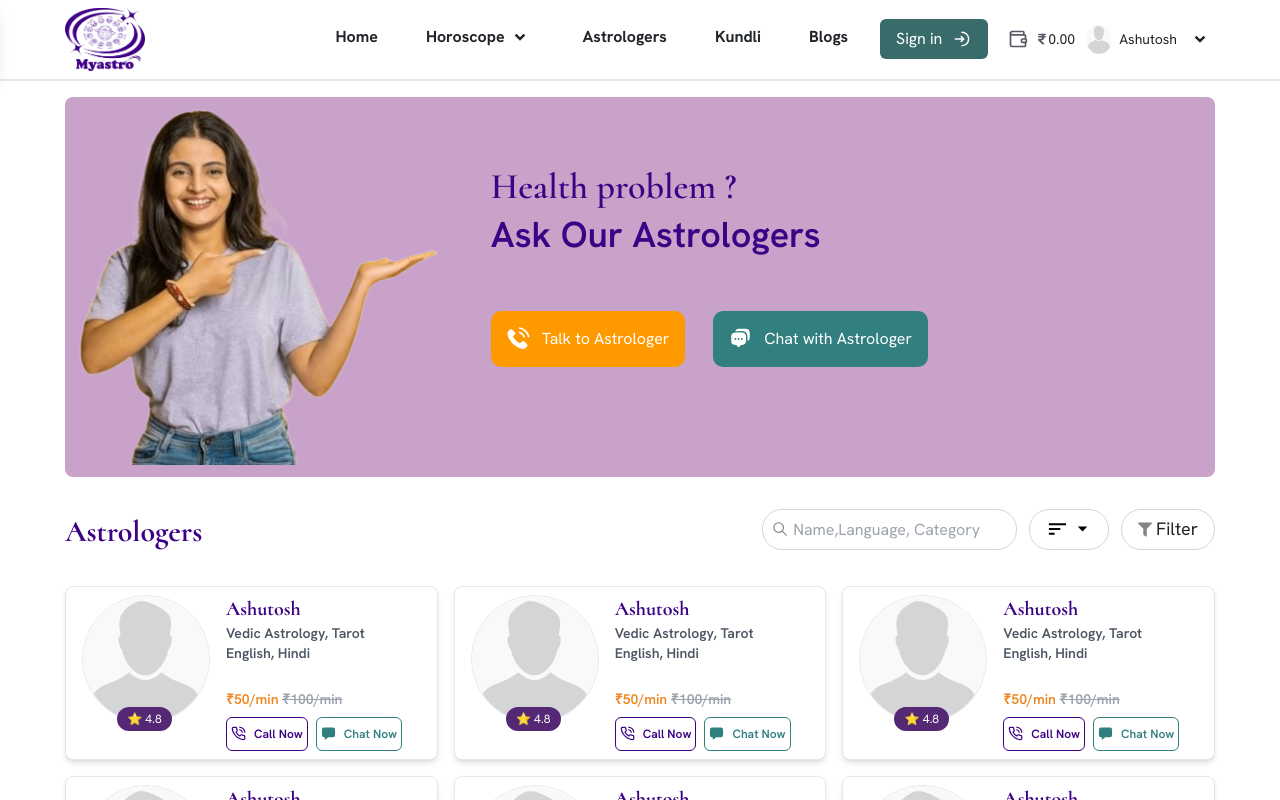
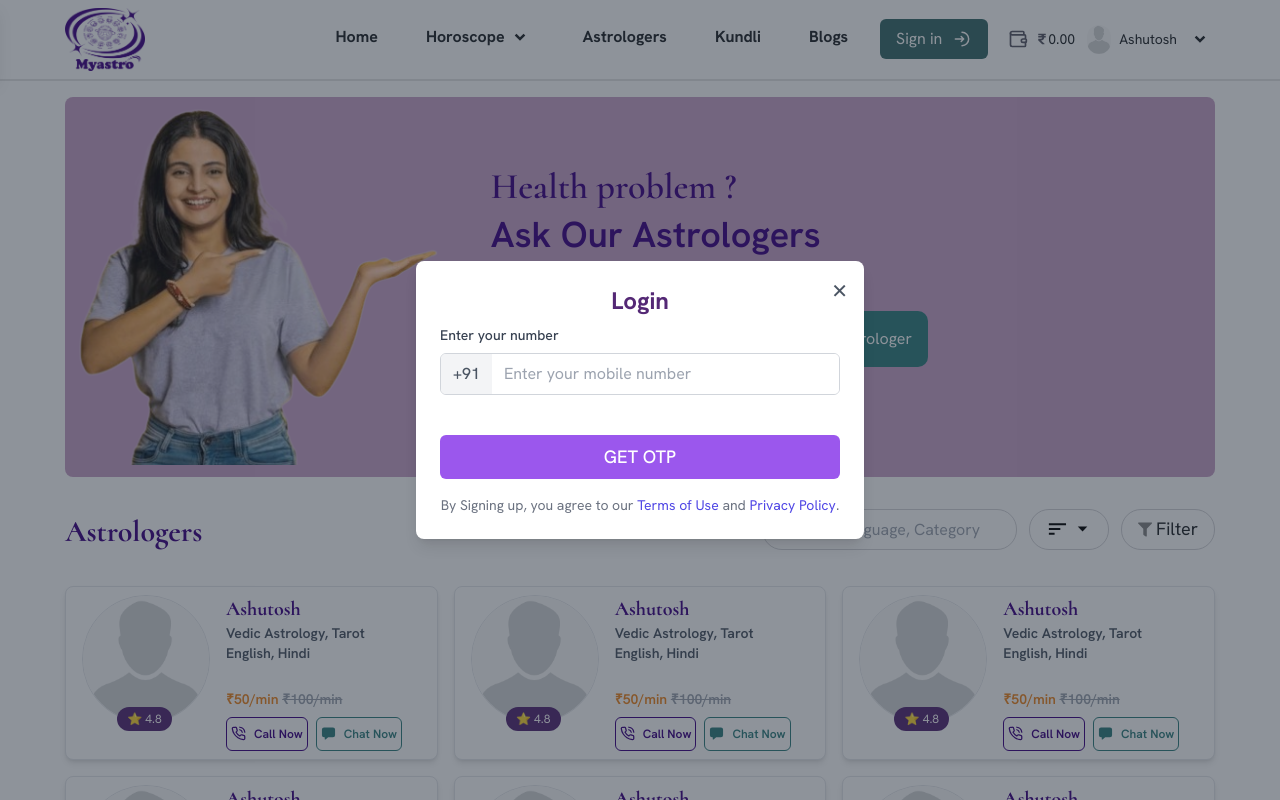
Before and after one commit to A-S-H-U-T-O-S-H-7/Myastro, a Next.js app: page / in a window 1280 px wide. Shown: the top 800 px of the page. Built offline with nearby package versions, Linux system fonts and the light colour scheme; a web font is replaced by a local one.

Commit message:
added signup popup

```diff
--- a/src/components/AstrologerCardContainer.jsx
+++ b/src/components/AstrologerCardContainer.jsx
@@ -1,6 +1,7 @@
 import React from 'react'
 import AstrologerCard from './AstrologerCrad'
 import data from './data'
+import UserSignup from './UserSignup'
 
 const AstrologerCardContainer = ({ sliceCount = 30 }) => {
 
@@ -13,6 +14,7 @@
 
   return (
     <div>
+     <UserSignup/>
       <div className="px-[10px] lg:px-[65px] py-4 grid grid-cols-1 md:grid-cols-2 lg:grid-cols-3 gap-4 ">
         {demo}
       </div>
```
